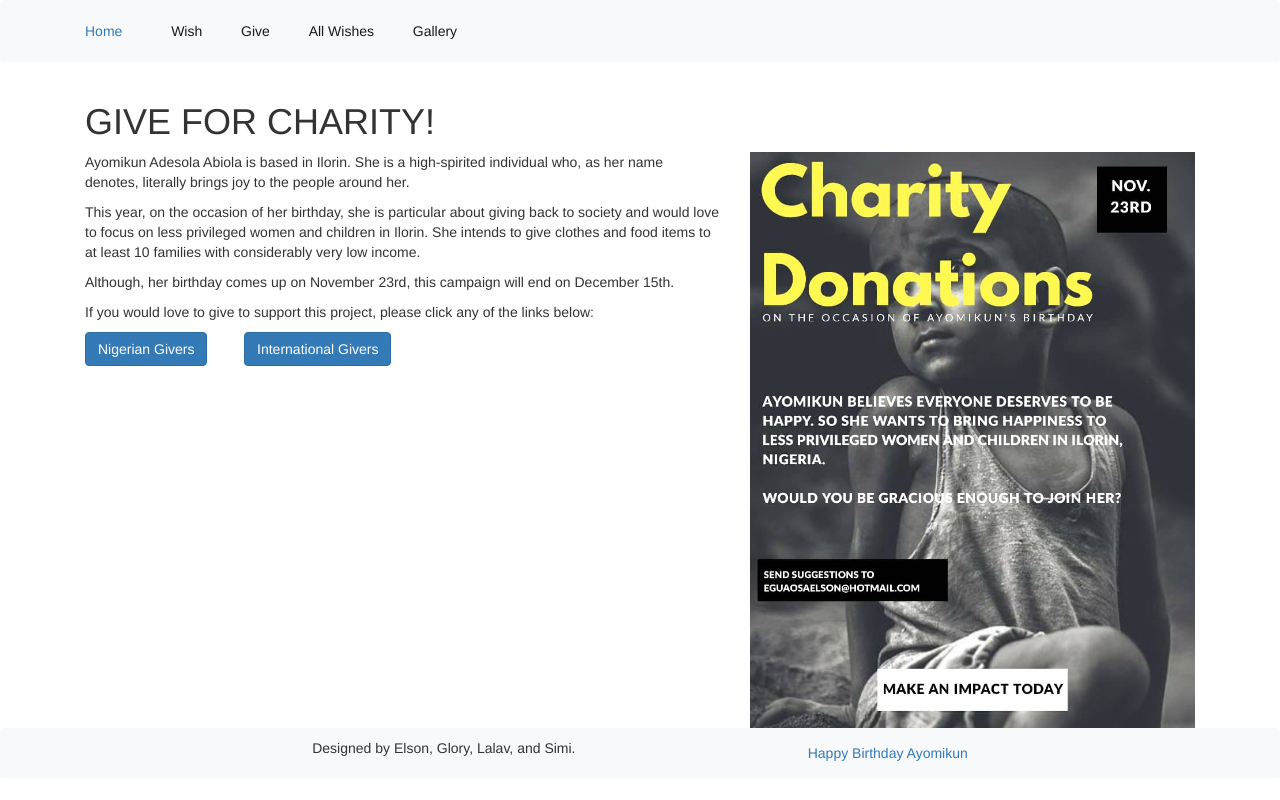
After one commit to e-elson/birthday_wish, a Django app: page /wishes/give/ in a window 1280 px wide. The commit adds this page. Run offline with Django 3.2, Linux system fonts and the light colour scheme; data comes from the database, SQL or seed files in the repository; both versions use the stored data as it was after the commit; some libraries are stand-ins or nearby versions.

Commit message:
Added give template and updated base.html file with CSS

```diff
--- a/bday/templates/base.html
+++ b/bday/templates/base.html
@@ -1,6 +1,18 @@
+
 <link rel="stylesheet" href="https://stackpath.bootstrapcdn.com/bootstrap/4.1.3/css/bootstrap.min.css"
       integrity="sha384-MCw98/SFnGE8fJT3GXwEOngsV7Zt27NXFoaoApmYm81iuXoPkFOJwJ8ERdknLPMO"
       crossorigin="anonymous">
+
+<head>
+    <meta charset="UTF-8">
+    <title> Celebrating Ayomis Birthday</title>
+    <!-- Latest compiled and minified CSS -->
+    <link rel="stylesheet" href="https://maxcdn.bootstrapcdn.com/bootstrap/3.3.7/css/bootstrap.min.css"
+        integrity="sha384-BVYiiSIFeK1dGmJRAkycuHAHRg32OmUcww7on3RYdg4Va+PmSTsz/K68vbdEjh4u" crossorigin="anonymous">
+
+    <link rel="stylesheet" type="text/css" href="style.css">
+</head>
+
 <nav class="navbar navbar-expand-lg navbar-light bg-light">
     <div class="container">
         <a href="{% url 'index' %}">Home</a>&ensp; &ensp; &ensp;
@@ -13,7 +25,7 @@
                     <a class="nav-link" href="{% url 'new' %}">Wish</a>
                 </li>&ensp; &ensp; &ensp;
                 <li class="nav-item active">
-                    <a class="nav-link" href="{% url 'new' %}">Give</a>
+                    <a class="nav-link" href="{% url 'give' %}">Give</a>
                 </li>&ensp; &ensp; &ensp;
                 <li class="nav-item active">
                     <a class="nav-link" href="{% url 'wish_list' %}">All Wishes</a>
@@ -31,8 +43,8 @@
 <footer>
     <nav class="navbar navbar-expand-lg navbar-light bg-light">
         <div class="container">
-            <p>This website was designed by Elson, Glory, Lalav, and Simi.</p>
-            <p class="h6">© All right Reversed.<a class="text-green ml-2" href="#" target="_blank">Happy Birthday Ayomikun</a></p>
+            <p>Designed by Elson, Glory, Lalav, and Simi.</p>
+            <a class="text-green ml-2" href="#" target="_blank">Happy Birthday Ayomikun</a>
         </div>
 </footer>
 <script src="https://code.jquery.com/jquery-3.3.1.slim.min.js" integrity="sha384-q8i/X+965DzO0rT7abK41JStQIAqVgRVzpbzo5smXKp4YfRvH+8abtTE1Pi6jizo" crossorigin="anonymous"></script>
--- a/wishes/models.py
+++ b/wishes/models.py
@@ -27,3 +27,7 @@ class Gallery(models.Model):
     desc = models.CharField(max_length=60)
     def __str__(self):
         return self.desc
+
+
+class Image(models.Model):
+    image = models.FilePathField(path='/images')
--- /dev/null
+++ b/wishes/templates/give.html
@@ -0,0 +1,29 @@
+{% extends 'base.html' %}
+{% load static %}
+
+{% block content %}
+<h1>GIVE FOR CHARITY!</h1>
+<div class="row">
+    <div class="col-md-7">
+        <p>Ayomikun Adesola Abiola is based in Ilorin. She is a high-spirited individual who,
+            as her name denotes, literally brings joy to the people around her.</p>
+        <p>This year, on the occasion of her birthday, she is particular about giving back to
+            society and would love to focus on less privileged women and children in Ilorin.
+            She intends to give clothes and food items to at least 10 families with considerably
+            very low income.</p>
+        <p>Although, her birthday comes up on November 23rd, this campaign will end on December 15th.</p>
+        <p>If you would love to give to support this project, please click any of the links below:</p>
+        <a class="btn btn-primary" href="https://donate-ng.com/campaign/charity-donations-for-the-less-privilege">
+            Nigerian Givers</a>
+        &ensp; &ensp; &ensp;
+        <a class="btn btn-primary" href="https://donate-ng.com/campaign/charity-donations-for-the-less-privilege">
+            International Givers</a>
+        </p>
+    </div>
+    <div class="col-md-5">
+        <img src="{% static img.image %}" alt="Charity donations" width="100%">
+    </div>
+    <br>
+</div>
+
+{% endblock %}
--- a/wishes/templates/index.html
+++ b/wishes/templates/index.html
@@ -1,3 +1,4 @@
+
 {% extends 'base.html' %}
 {% load static %}
 
@@ -14,7 +15,7 @@
         pursuing a masters degree at the University of Ibadan, Nigeria.</p>
     </div>
     <div class="col-md-5">
-        <img src="{% static project.image %}" alt="FINE GEH" width="100%">
+        <img src="{% static image.image %}" alt="FINE GEH" width="100%">
     </div>
     <br>
 </div>
@@ -25,7 +26,7 @@
         <p>To celebrate her, you could do any, or both, of the following:</p>
         <a class="btn btn-primary" href="{% url 'new' %}">Send a wish</a>
         &ensp; &ensp; &ensp;
-        <a class="btn btn-primary" href="{% url 'new' %}">Give a cash gift for charity</a>
+        <a class="btn btn-primary" href="{% url 'give' %}">Give a cash gift for charity</a>
     </div>
 </div>
 
--- a/wishes/templates/wish_list.html
+++ b/wishes/templates/wish_list.html
@@ -9,7 +9,6 @@
 
     <link rel="stylesheet" type="text/css" href="style.css">
 </head>
-{% block content %}
 
 <body>
 <h1>WISH LIST</h1>
--- a/wishes/urls.py
+++ b/wishes/urls.py
@@ -9,4 +9,5 @@ urlpatterns = [
     path('<int:pk>/', views.wish_detail, name="wish_detail"),
     path('<int:pk>/reply', views.reply, name="reply"),
     path('gallery', views.gallery, name="gallery"),
+    path('give/', views.give, name="give")
 ]
--- a/wishes/views.py
+++ b/wishes/views.py
@@ -1,7 +1,7 @@
 from django.shortcuts import render
 from django.contrib.auth.forms import AuthenticationForm
 from django.contrib.auth.models import User, Group
-from .models import Wish, Gallery, Reply
+from .models import Wish, Gallery, Reply, Image
 from .forms import WishForm, ReplyForm
 from django.conf import settings
 from django.core.mail import send_mail
@@ -11,8 +11,10 @@ from django.contrib.auth.decorators import login_required
 
 def index(request):
     wishes = Wish.objects.all()
+    image = Image.objects.get(pk=2)
     context = {
         'wishes': wishes,
+        'image': image,
     }
     return render(request, 'index.html', context)
 
@@ -24,10 +26,9 @@ def new(request):
             wish = Wish(
                 author = form.cleaned_data['author'],
                 email = form.cleaned_data['email'],
-                desc = form.cleaned_data['description'],
+                description = form.cleaned_data['description'],
                 body = form.cleaned_data['body'],
             )
-            wish.save()
             author = form.cleaned_data['author']
             message = form.cleaned_data['body']
             email = form.cleaned_data['email']
@@ -41,7 +42,7 @@ def new(request):
             email_from = settings.EMAIL_HOST_USER
             recipient_list = [email, 'elso4real@yahoo.com']
             send_mail(subject, message, email_from, recipient_list)
-
+            wish.save()
             return render(request, 'success.html', context)
     context = {
         'form':form,
@@ -74,9 +75,15 @@ def wish_detail(request,pk):
                 wish=wish,
             )
             msg = str(form.cleaned_data['msg'])
+            wish_msg = wish.body
             print(msg)
             subject = f'THANK YOU {wish.author}'
-            message = f'{msg}'
+            message = f'Hi {wish.author},\n' \
+                      f'Thank you for your wish.\n \n' \
+                      f'Your message:\n' \
+                      f'{wish_msg}\n\n' \
+                      f'Ayomikun\'s reply:\n' \
+                      f'{msg}'
             email_from = settings.EMAIL_HOST_USER
             recipient_list = [wish.email, 'elso4real@yahoo.com']
             send_mail(subject, message, email_from, recipient_list)
@@ -118,3 +125,10 @@ def gallery(request):
         'images': images,
     }
     return render(request, 'gallery.html', context)
+
+def give(request):
+    img = Image.objects.get(pk=1)
+    context = {
+        'img': img,
+    }
+    return render(request, 'give.html', context)
```
Also changed, not shown: wishes/templates/wish_detail.html (+10 -0 lines), db.sqlite3, wishes/migrations/0015_image.py (added), wishes/static/images/charity.jpeg (added), wishes/static/images/index.png (added), 4 other files.
